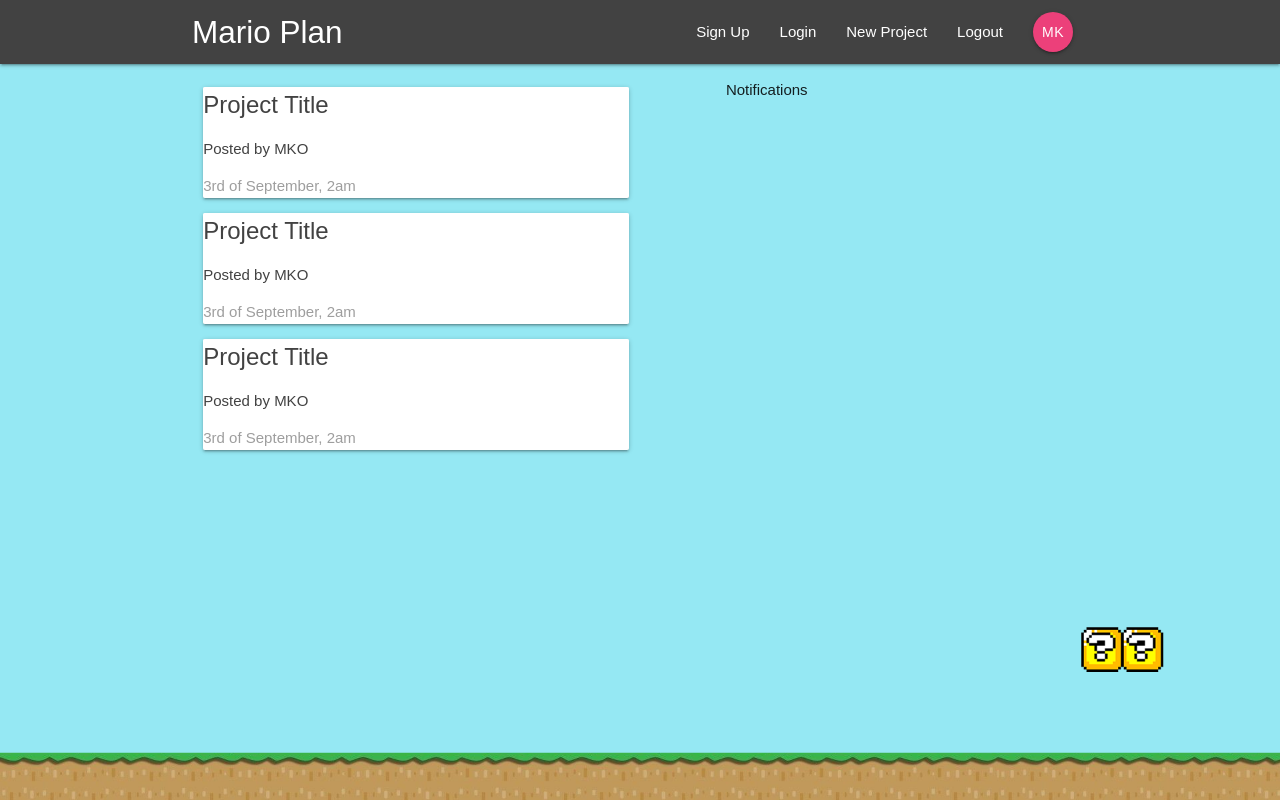
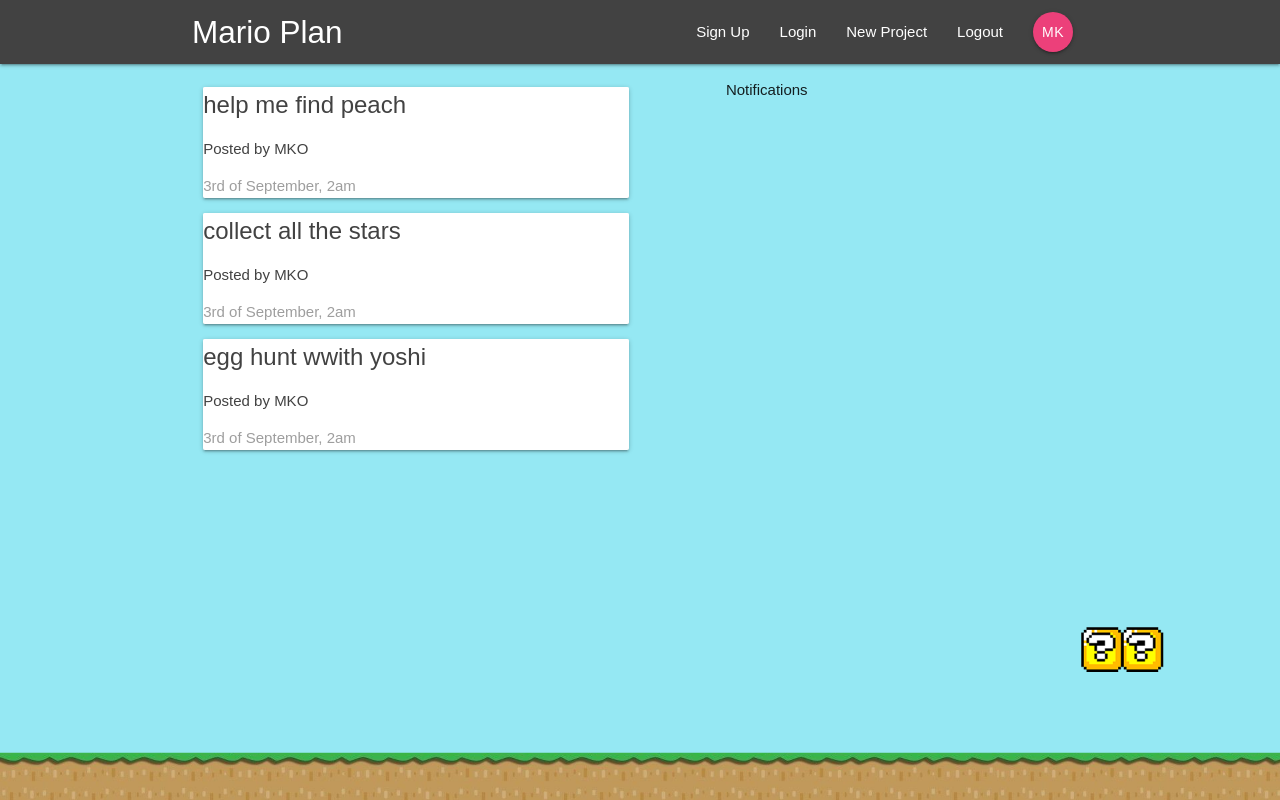
Before and after one commit to Naxos84/React_Redux_Firebase_App_Tutorial, a React (Create React App) app: page / in a window 1280 px wide. Built offline with nearby package versions, Linux system fonts and the light colour scheme.

Commit message:
lesson12
add dummy data

```diff
--- a/src/components/dashboard/dashboard.tsx
+++ b/src/components/dashboard/dashboard.tsx
@@ -1,14 +1,23 @@
 import React, { Component } from "react";
 import Notifications from "./notifications";
 import ProjectList from "../projects/projectlist";
+import { Project } from "../projects/project";
+import { connect } from "react-redux";
+import { AppState } from "../../App";
+import { RouteComponentProps } from "react-router";
 
-class Dashboard extends Component {
+interface DashboardProps extends RouteComponentProps {
+  projects: Array<Project>;
+}
+
+class Dashboard extends Component<DashboardProps> {
   render() {
+    const { projects } = this.props;
     return (
       <div className="dashboard container">
         <div className="row">
           <div className="col s12 m6">
-            <ProjectList />
+            <ProjectList projects={projects} />
           </div>
           <div className="col s12 m5 offset-m1">
             <Notifications />
@@ -19,4 +28,14 @@ class Dashboard extends Component {
   }
 }
 
-export default Dashboard;
+const mapStateToProps = (
+  state: AppState,
+  ownProps: RouteComponentProps
+): DashboardProps => {
+  return {
+    ...ownProps,
+    projects: state.project.projects
+  };
+};
+
+export default connect(mapStateToProps)(Dashboard);
--- a/src/components/projects/project.ts
+++ b/src/components/projects/project.ts
@@ -2,6 +2,6 @@ export class Project {
   id: string;
   title: string;
   content: string;
-  user: string;
-  date: string;
+  user?: string;
+  date?: string;
 }
--- a/src/components/projects/projectlist.tsx
+++ b/src/components/projects/projectlist.tsx
@@ -1,14 +1,19 @@
 import React from "react";
 import ProjectSummary from "./projectsummary";
+import { Project } from "./project";
 
-const ProjectList = () => {
+interface ProjectListProps {
+  projects: Array<Project>;
+}
+
+const ProjectList = ({ projects }: ProjectListProps) => {
+  //get projects of ProjectListProps object and store it in local projects variable
   return (
     <div className="project-list section">
-      <ProjectSummary />
-
-      <ProjectSummary />
-
-      <ProjectSummary />
+      {projects &&
+        projects.map(project => {
+          return <ProjectSummary key={project.id} project={project} />;
+        })}
     </div>
   );
 };
--- a/src/components/projects/projectsummary.tsx
+++ b/src/components/projects/projectsummary.tsx
@@ -1,10 +1,15 @@
 import React from "react";
+import { Project } from "./project";
 
-const ProjectSummary = () => {
+interface ProjectSummaryProps {
+  project: Project;
+}
+
+const ProjectSummary = ({ project }: ProjectSummaryProps) => {
   return (
     <div className="card z-depth-0 project-summary">
       <div className="card grey-text text-darken-3">
-        <span className="card-title">Project Title</span>
+        <span className="card-title">{project.title}</span>
         <p>Posted by MKO</p>
         <p className="grey-text">3rd of September, 2am</p>
       </div>
--- a/src/store/reducers/authreducer.ts
+++ b/src/store/reducers/authreducer.ts
@@ -1,6 +1,8 @@
-import { AppState, AppAction } from "../../App";
-const initState: AppState = {};
-const authReducer = (state: AppState = initState, action: AppAction) => {
+export interface AuthState {}
+
+interface AuthAction {}
+const initState: AuthState = {};
+const authReducer = (state: AuthState = initState, action: AuthAction) => {
   return state;
 };
 
--- a/src/store/reducers/projectreducer.ts
+++ b/src/store/reducers/projectreducer.ts
@@ -1,6 +1,21 @@
-import { AppState, AppAction } from "../../App";
-const initState: AppState = {};
-const projectReducer = (state: AppState = initState, action: AppAction) => {
+import { Project } from "../../components/projects/project";
+
+export interface ProjectState {
+  projects: Array<Project>;
+}
+interface ProjectAction {}
+
+const initState: ProjectState = {
+  projects: [
+    { id: "1", title: "help me find peach", content: "blah blah blah" },
+    { id: "2", title: "collect all the stars", content: "bleh bleh bleh" },
+    { id: "3", title: "egg hunt wwith yoshi", content: "bluh bluh bluh" }
+  ]
+};
+const projectReducer = (
+  state: ProjectState = initState,
+  action: ProjectAction
+) => {
   return state;
 };
 
```
Also changed, not shown: src/App.tsx (+7 -1 lines).
